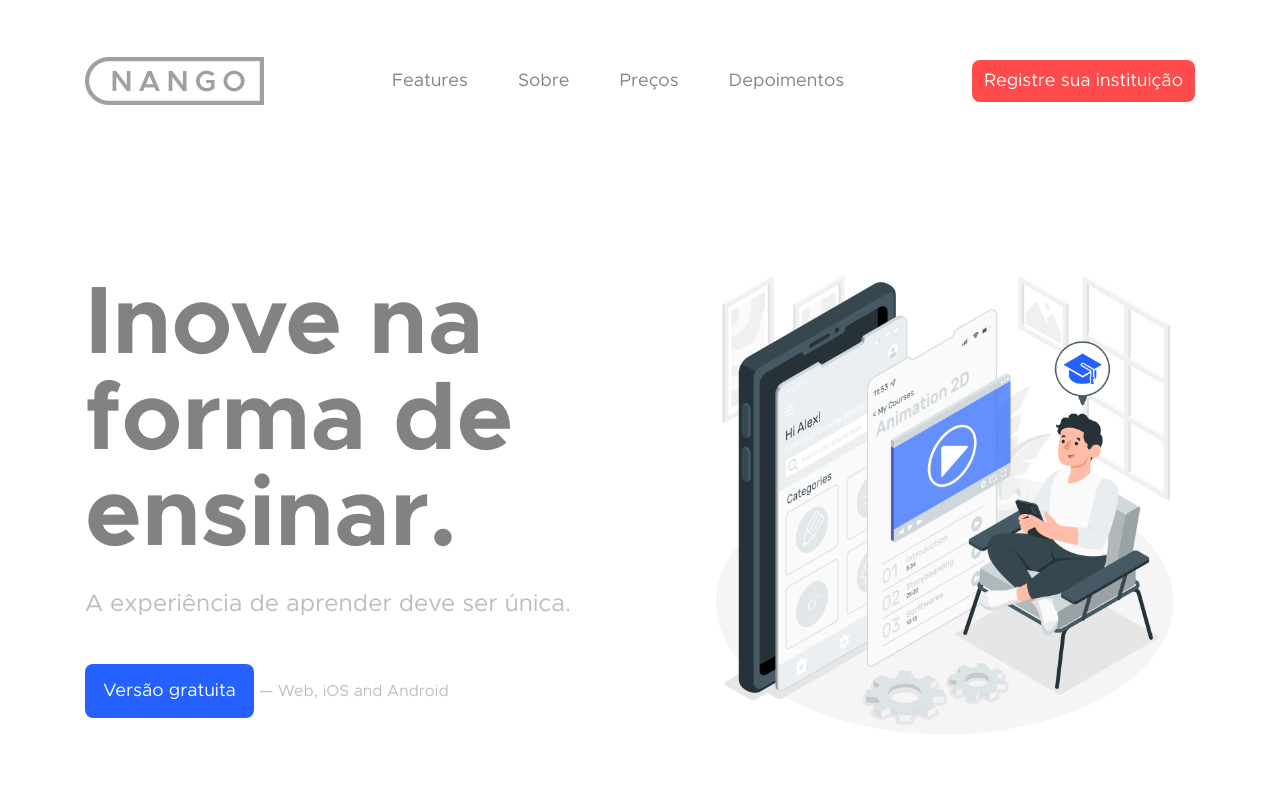
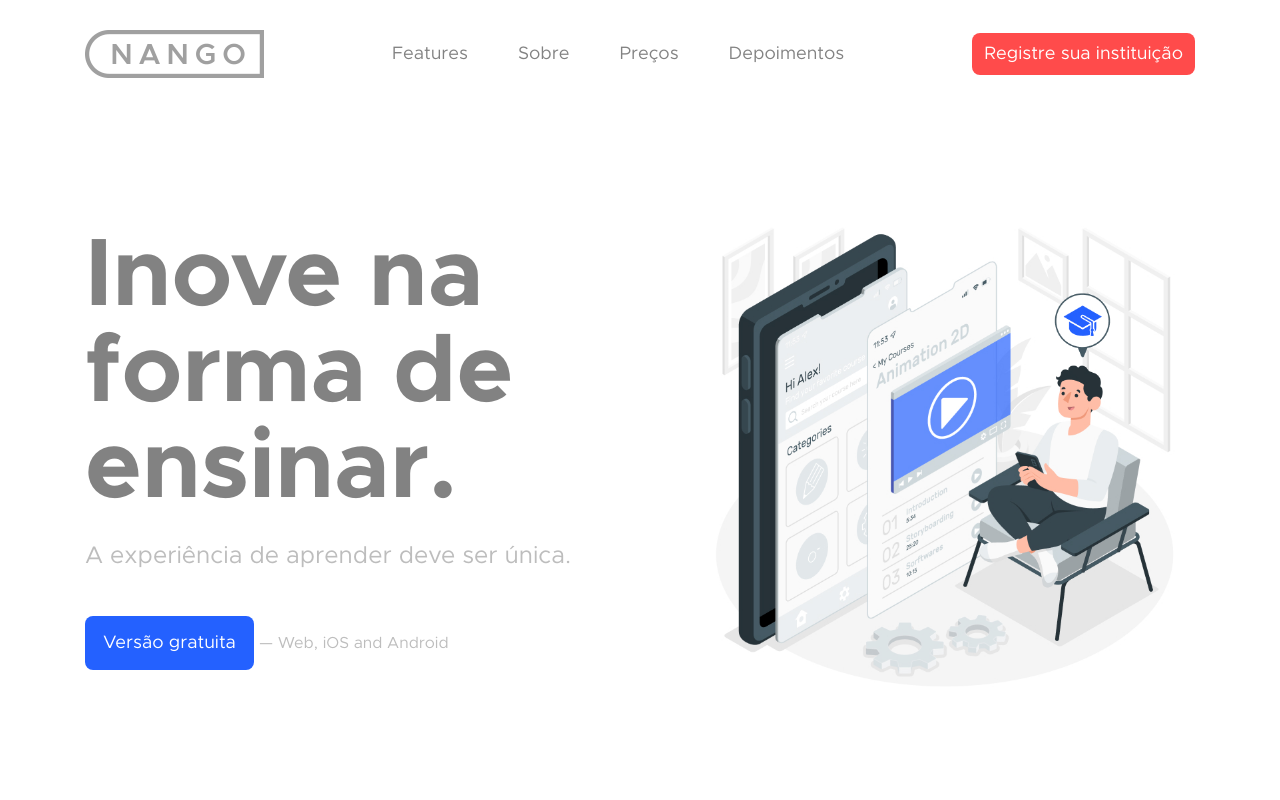
Before and after one commit to gabrielsantinii/nango-landing-page, a plain HTML site: page index.html in a window 1280 px wide. Shown: the top 800 px of the page. Drawn offline with Linux system fonts and the light colour scheme.

Commit message:
fixed header

```diff
--- a/css/header.css
+++ b/css/header.css
@@ -1,8 +1,30 @@
+.header-background {
+  width: 100vw;
+  background: var(--background);
+  display: flex;
+  justify-content: center;
+  align-self: center;
+  position: fixed;
+  top: 0;
+  left: 50%;
+  transform: translate(-50%, 0);
+  z-index: 2;
+}
+
 header {
+  padding-top: 30px;
+  padding-bottom: 30px;
+
+  background: var(--background);
+
   display: flex;
   align-items: center;
+  justify-content: center;
+  align-self: center;
+
   height: 48px;
-  min-width: 100%;
+  width: 100%;
+  max-width: var(--max-width);
 }
 
 header #header-logo {
--- a/index.html
+++ b/index.html
@@ -12,6 +12,7 @@
   </head>
   <body>
     <div class="wrapper">
+      <div class="header-background">
         <header>
           <img src="/assets/images/logo.png" alt="NANGO" id="header-logo" />
           <div id="header-links-wrapper">
@@ -24,6 +25,7 @@
             Registre sua instituição
           </button>
         </header>
+      </div>
     </div>
     <main>
       <div class="wrapper">
```
Lines whose indentation alone changed are shown as unchanged.
